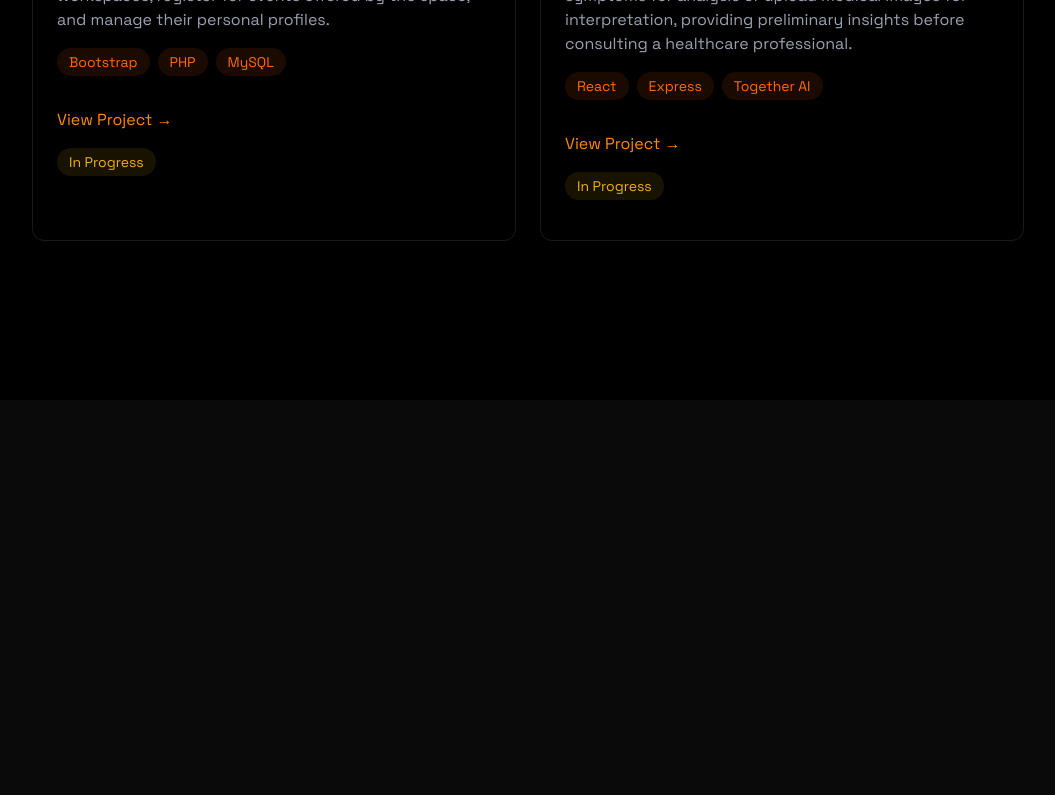
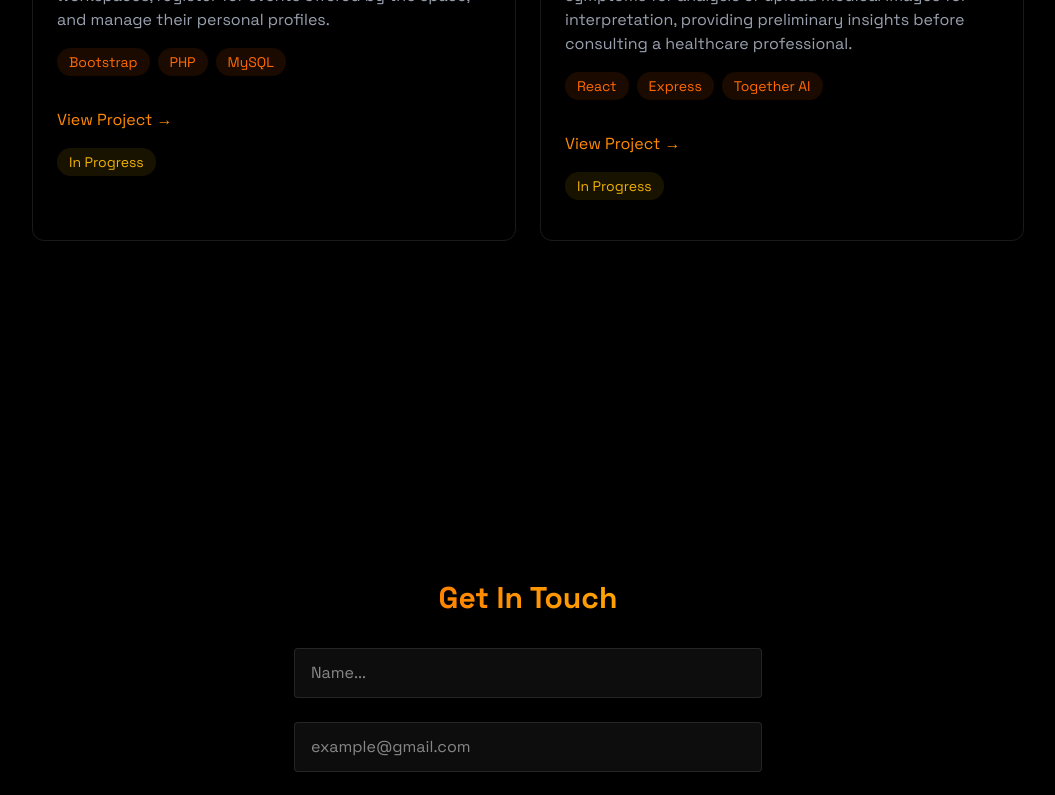
Before and after one commit to ousafa/ousafa-portfolio, a React (Vite) app: page / in a window 1280 px wide. Shown: the part 2000-2795 px from the top of the page, without its empty margins (112-1167 px from the left). Before the commit the page ends 2400 px from the top, so only its background shows below. Built offline with nearby package versions, Linux system fonts and the light colour scheme.

Commit message:
deploying to github

```diff
--- a/src/App.jsx
+++ b/src/App.jsx
@@ -6,7 +6,8 @@ import { MobileMenu } from "./components/MobileMenu";
 import { Home } from "./components/sections/Home";
 import { About } from "./components/sections/About";
 import { Projects } from "./components/sections/Projects";
-
+import { Contact } from "./components/sections/Contact";
+import { Footer } from "./components/Footer";
 import { useState } from "react";
 
 function App() {
@@ -25,6 +26,8 @@ function App() {
         <Home />
         <About />
         <Projects />
+        <Contact />
+        <Footer/>
       </div>
     </>
   );
--- /dev/null
+++ b/src/components/Footer.jsx
@@ -0,0 +1,30 @@
+import { FontAwesomeIcon } from "@fortawesome/react-fontawesome";
+import { faGithub, faLinkedin } from "@fortawesome/free-brands-svg-icons";
+
+export const Footer = () => {
+  return (
+    <nav className="w-full z-40 bg-[rgba(10,10,10,0.8)] backdrop-blur-lg  shadow-lg text-gray-400">
+      <div className="max-w-5xl mx-auto px-4">
+        <div className="flex items-center justify-center h-16">
+          <span className="mr-2">{""}© 2025 Copyright</span>
+          <div className="icons">
+            <a
+              href="https://github.com/ousafa"
+              target="_blank"
+              rel="noopener noreferrer"
+            >
+              <FontAwesomeIcon icon={faGithub} size="1x" className="mr-1" />
+            </a>
+            <a
+              href="https://www.linkedin.com/in/safa-ouammou-1a1408249/"
+              target="_blank"
+              rel="noopener noreferrer"
+            >
+              <FontAwesomeIcon icon={faLinkedin} size="1x" className="" />
+            </a>
+          </div>
+        </div>
+      </div>
+    </nav>
+  );
+};
--- a/src/components/RevealOnScroll .jsx
+++ b/src/components/RevealOnScroll .jsx
@@ -1,5 +1,4 @@
 import { useEffect, useRef } from "react";
-
 export const RevealOnScroll = ({ children }) => {
   const ref = useRef(null);
 
--- a/src/components/sections/About.jsx
+++ b/src/components/sections/About.jsx
@@ -1,4 +1,4 @@
-import { RevealOnScroll } from "../RevealOnScroll";
+import { RevealOnScroll } from "../RevealOnScroll ";
 
 export const About = () => {
   const frontendSkills = ["React", "JavaScript", "TailwindCSS", "Git"];
--- a/src/components/sections/Contact.jsx
+++ b/src/components/sections/Contact.jsx
@@ -0,0 +1,98 @@
+import { RevealOnScroll } from "../RevealOnScroll ";
+import { useState } from "react";
+
+import emailjs from "emailjs-com";
+
+export const Contact = () => {
+  const [formData, setFormData] = useState({
+    name: "",
+    email: "",
+    message: "",
+  });
+
+  const handleSubmit = (e) => {
+    e.preventDefault();
+
+    emailjs
+      .sendForm(
+        import.meta.env.VITE_SERVICE_ID,
+        import.meta.env.VITE_TEMPLATE_ID,
+        e.target,
+        import.meta.env.VITE_PUBLIC_KEY
+      )
+      .then(() => {
+        alert("Message Sent!");
+        setFormData({ name: "", email: "", message: "" });
+      })
+      .catch(() => alert("Oops! Something went wrong. Please try again."));
+  };
+
+  return (
+    <section
+      id="contact"
+      className="min-h-screen flex items-center justify-center py-20"
+    >
+      <RevealOnScroll>
+        <div className="px-4 w-full min-w-[300px] md:w-[500px] sm:w-2/3 p-6">
+          <h2 className="text-3xl font-bold mb-8 bg-gradient-to-r from-orange-500 to-amber-400 bg-clip-text text-transparent text-center">
+            {" "}
+            Get In Touch
+          </h2>
+          <form className="space-y-6" onSubmit={handleSubmit}>
+            <div className="relative">
+              <input
+                type="text"
+                id="name"
+                name="name"
+                required
+                value={formData.name}
+                className="w-full bg-white/5 border border-white/10 rounded px-4 py-3 text-white transition focus:outline-none focus:border-orange-500 focus:bg-orange-500/5"
+                placeholder="Name..."
+                onChange={(e) =>
+                  setFormData({ ...formData, name: e.target.value })
+                }
+              />
+            </div>
+
+            <div className="relative">
+              <input
+                type="email"
+                id="email"
+                name="email"
+                required
+                value={formData.email}
+                className="w-full bg-white/5 border border-white/10 rounded px-4 py-3 text-white transition focus:outline-none focus:border-orange-500 focus:bg-orange-500/5"
+                placeholder="example@gmail.com"
+                onChange={(e) =>
+                  setFormData({ ...formData, email: e.target.value })
+                }
+              />
+            </div>
+
+            <div className="relative">
+              <textarea
+                id="message"
+                name="message"
+                required
+                rows={5}
+                value={formData.message}
+                className="w-full bg-white/5 border border-white/10 rounded px-4 py-3 text-white transition focus:outline-none focus:border-orange-500 focus:bg-orange-500/5"
+                placeholder="Your Message..."
+                onChange={(e) =>
+                  setFormData({ ...formData, message: e.target.value })
+                }
+              />
+            </div>
+
+            <button
+              type="submit"
+              className="w-full bg-orange-500 text-white py-3 px-6 rounded font-medium transition relative overflow-hidden hover:-translate-y-0.5 hover:shadow-[0_0_15px_rgba(247,101,59,0.4)]"
+            >
+              Send Message
+            </button>
+          </form>
+        </div>
+      </RevealOnScroll>
+    </section>
+  );
+};
--- a/src/components/sections/Home.jsx
+++ b/src/components/sections/Home.jsx
@@ -1,4 +1,4 @@
-import { RevealOnScroll } from "../RevealOnScroll";
+import { RevealOnScroll } from "../RevealOnScroll ";
 export const Home = () => {
   return (
     <section
--- a/src/components/sections/Projects.jsx
+++ b/src/components/sections/Projects.jsx
@@ -6,7 +6,6 @@ export const Projects = () => {
       className="min-h-screen flex items-center justify-center py-20"
     >
       <RevealOnScroll>
-
         <div className="max-w-5xl mx-auto px-4">
           <h2 className="text-3xl font-bold mb-8 bg-gradient-to-r from-orange-600 to-amber-700 bg-clip-text text-transparent text-center">
             {" "}
@@ -109,7 +108,7 @@ export const Projects = () => {
             </div>
           </div>
         </div>
-        </RevealOnScroll>
+      </RevealOnScroll>
     </section>
   );
 };
--- a/vite.config.js
+++ b/vite.config.js
@@ -1,8 +1,9 @@
-import { defineConfig } from 'vite'
-import react from '@vitejs/plugin-react'
-import tailwindcss from '@tailwindcss/vite'
+import { defineConfig } from "vite";
+import react from "@vitejs/plugin-react";
+import tailwindcss from "@tailwindcss/vite";
 
 // https://vite.dev/config/
 export default defineConfig({
-  plugins: [react(),tailwindcss()],
-})
+  plugins: [react(), tailwindcss()],
+  base: "/safaou-portfolio",
+});
```
Also changed, not shown: package.json (+9 -1 lines), 2 other files (tests, documents, lock files or other folders).
